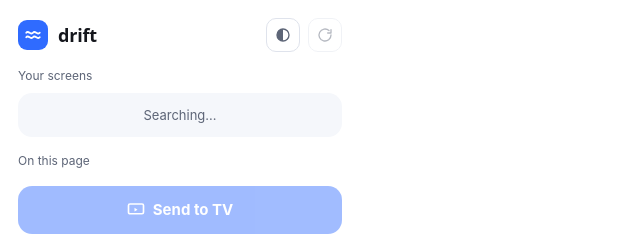
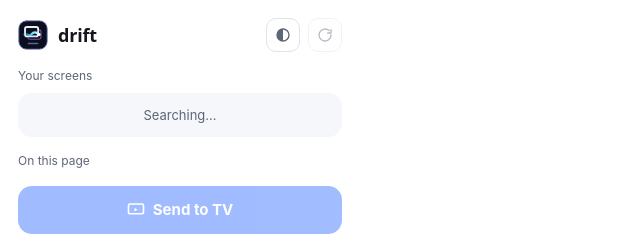
Before and after one commit to Alex-Fix/drift, a website with bundled scripts: page extension/src/popup/popup.html in a window 1280 px wide. Shown: the full height of the page, 0-640 px from the left. Built offline with nearby package versions, Linux system fonts and the light colour scheme; some packages are replaced by stand-ins of ours; no server answers.

Commit message:
Popup header: the new icon instead of the old two-wave mark

```diff
--- a/extension/src/popup/popup.css
+++ b/extension/src/popup/popup.css
@@ -217,18 +217,12 @@ svg.solid {
   gap: 10px;
 }
 
+/* The extension icon, the same in every theme: it's the brand, not a themed control. */
 .mark {
   width: 30px;
   height: 30px;
-  border-radius: 9px;
-  background: var(--accent);
-  color: var(--on-accent);
   display: grid;
   place-items: center;
-}
-
-.mark svg {
-  stroke-width: 2.4;
 }
 
 .wordmark {
--- a/extension/src/popup/popup.html
+++ b/extension/src/popup/popup.html
@@ -9,10 +9,32 @@
   <body>
     <header class="bar">
       <div class="brand">
+        <!-- The extension icon's 32 px drawing (src/icons/icon-32.svg), inline so it stays sharp on HiDPI screens. -->
         <span class="mark" aria-hidden="true">
-          <svg viewBox="0 0 24 24" width="18" height="18">
-            <path d="M3 15c3-4 6 4 9 0s6 4 9 0" />
-            <path d="M3 9c3-4 6 4 9 0s6 4 9 0" />
+          <svg viewBox="0 0 32 32" width="30" height="30">
+            <defs>
+              <linearGradient id="mark-trail" gradientUnits="userSpaceOnUse" x1="6" y1="0" x2="24" y2="0">
+                <stop offset="0" stop-color="#5ce1ff" stop-opacity="0.2" />
+                <stop offset="0.5" stop-color="#5ce1ff" />
+                <stop offset="1" stop-color="#ffffff" />
+              </linearGradient>
+            </defs>
+            <rect x="1" y="1" width="30" height="30" rx="8" fill="#0b0e1c" stroke="#4b5594" stroke-width="1" />
+            <rect
+              x="10.5"
+              y="10.5"
+              width="14"
+              height="10"
+              rx="2"
+              fill="none"
+              stroke="#c77dff"
+              stroke-width="1.25"
+              opacity="0.6"
+            />
+            <rect x="7.5" y="7.5" width="14" height="10" rx="2" fill="#0b0e1c" stroke="#e8ebf5" stroke-width="2" />
+            <path d="M6 15.5c2.67-3 5.33 3 8 0s5.33-3 8 0" fill="none" stroke="url(#mark-trail)" stroke-width="2.25" />
+            <circle cx="22.5" cy="15.5" r="1.6" fill="#ffffff" stroke="none" />
+            <path d="M11 25h10" fill="none" stroke="#7aa2ff" stroke-width="1.5" opacity="0.6" />
           </svg>
         </span>
         <span class="wordmark">drift</span>
```
